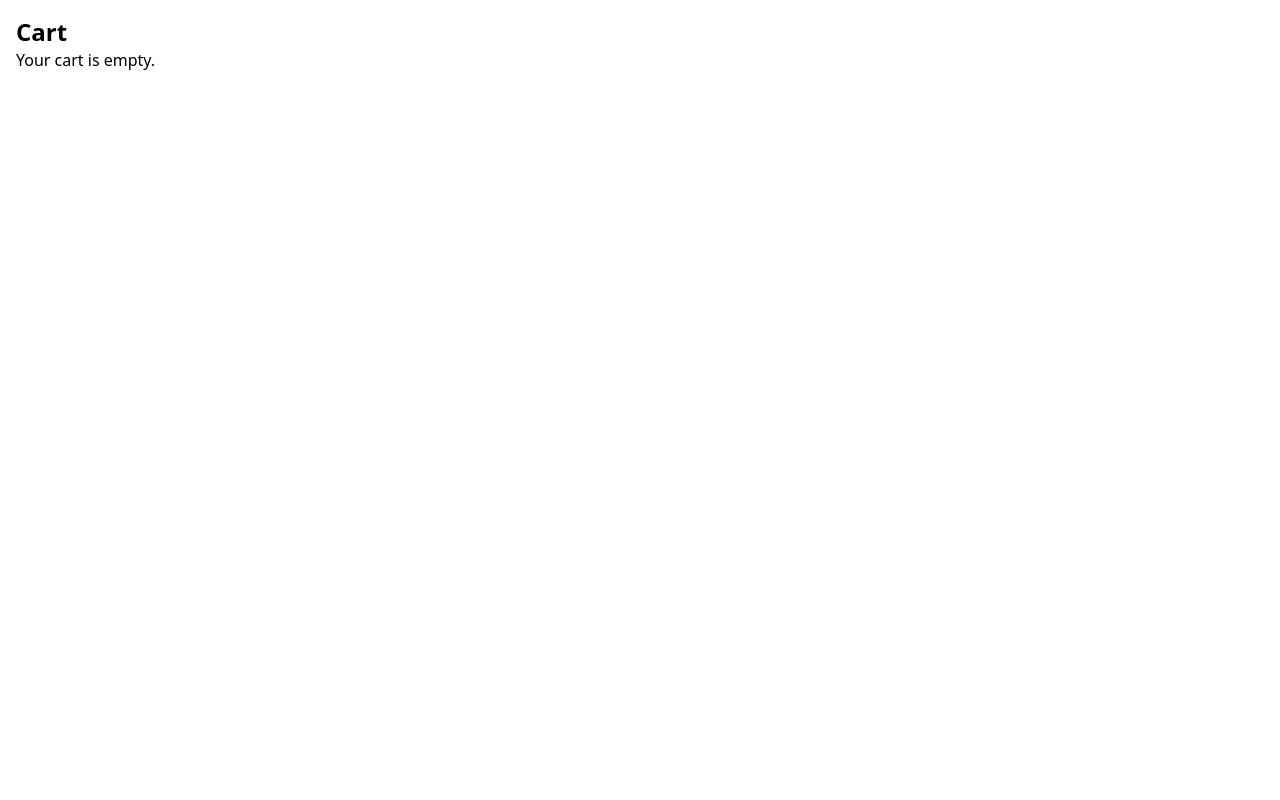
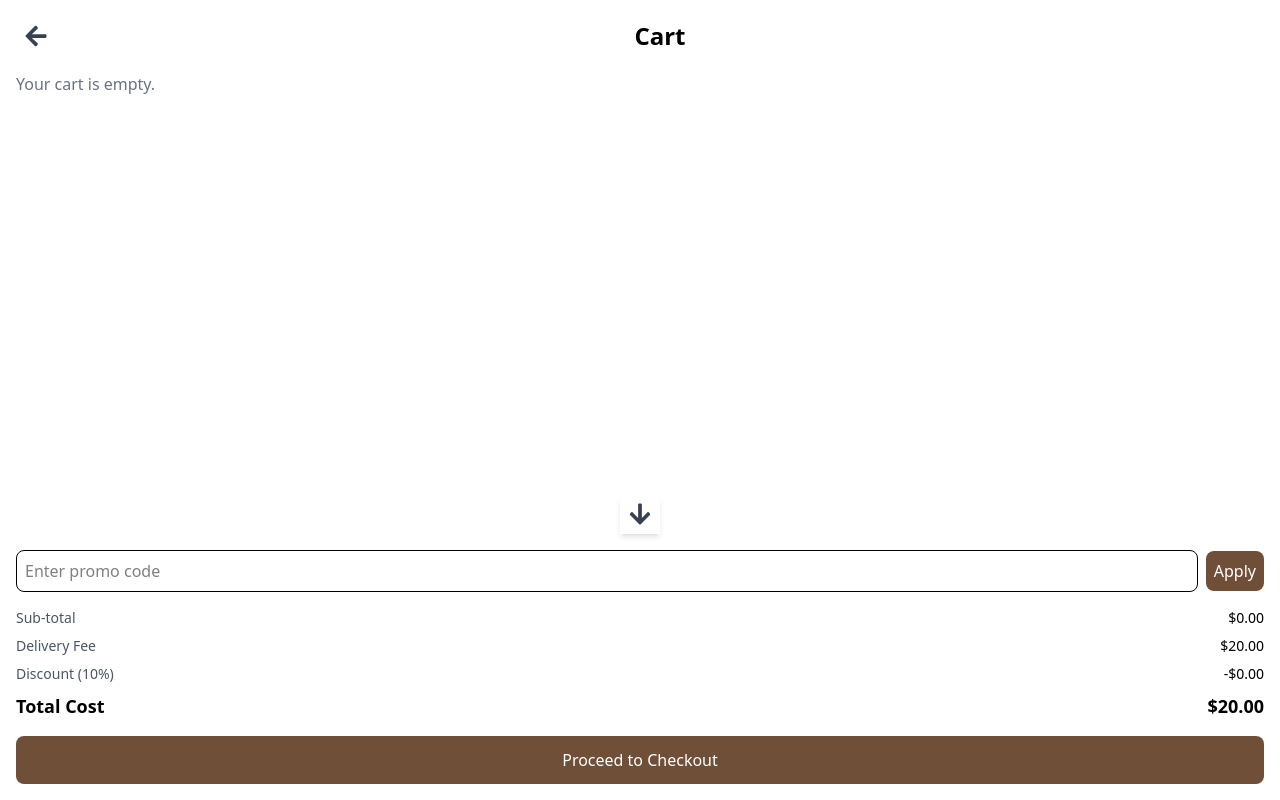
Before and after one commit to iamkayourday/E-Commerce_store, a React (Vite) app: page /cart in a window 1280 px wide. Built offline with nearby package versions, Linux system fonts and the light colour scheme.

Commit message:
enhance Cart component with item quantity management, removal confirmation, and cost summary display; update Home component to pass favorites and toggleFavorite props to ProductList

```diff
--- a/src/Pages/Cart.jsx
+++ b/src/Pages/Cart.jsx
@@ -1,10 +1,205 @@
-import React from 'react';
+import React, { useState, useEffect } from "react";
+import {
+  FaPlus,
+  FaMinus,
+  FaTimes,
+  FaArrowLeft,
+  FaArrowUp,
+  FaArrowDown,
+  FaTrash,
+} from "react-icons/fa";
+import { useNavigate } from "react-router-dom";
 
 const Cart = () => {
+  const navigate = useNavigate();
+  const [cartItems, setCartItems] = useState(
+    JSON.parse(localStorage.getItem("cart")) || []
+  );
+  const [isSummaryVisible, setIsSummaryVisible] = useState(true);
+  const [itemToDelete, setItemToDelete] = useState(null);
+
+  const updateQuantity = (index, newQuantity) => {
+    const updatedCart = [...cartItems];
+    updatedCart[index].quantity = newQuantity;
+    setCartItems(updatedCart);
+    localStorage.setItem("cart", JSON.stringify(updatedCart));
+  };
+
+  const removeItem = (index) => {
+    const updatedCart = cartItems.filter((_, i) => i !== index);
+    setCartItems(updatedCart);
+    localStorage.setItem("cart", JSON.stringify(updatedCart));
+    setItemToDelete(null);
+  };
+
+  const subtotal = cartItems.reduce(
+    (sum, item) => sum + item.price * item.quantity,
+    0
+  );
+  const deliveryFee = 20;
+  const discount = subtotal * 0.1;
+  const totalCost = subtotal + deliveryFee - discount;
+
   return (
     <div className="p-4">
-      <h1 className="text-2xl font-bold">Cart</h1>
-      <p>Your cart is empty.</p>
+      <div className="flex items-center justify-between mb-4">
+        <button onClick={() => navigate(-1)} className="p-2">
+          <FaArrowLeft className="w-6 h-6 text-gray-700" />
+        </button>
+        <h1 className="text-2xl font-bold flex-1 text-center">Cart</h1>
+      </div>
+
+      {cartItems.length > 0 ? (
+        <div className="mt-4 h-[60vh] overflow-y-auto">
+          {cartItems.map((item, index) => (
+            <div
+              key={index}
+              className="bg-white rounded-lg shadow-md p-4 mb-4 relative flex items-center"
+            >
+              <img
+                src={item.mainImage}
+                alt={item.title}
+                className="w-16 h-16 object-cover rounded-lg"
+              />
+              <div className="ml-4 flex-1">
+                <h2 className="text-lg font-semibold">{item.title}</h2>
+                <p className="text-sm text-gray-600">Size: {item.size}</p>
+                <p className="text-sm text-gray-600">Color: {item.color}</p>
+                <p className="text-sm text-gray-600">Price: ${item.price}</p>
+              </div>
+
+              <div className="flex items-center space-x-2">
+                <button
+                  onClick={() =>
+                    updateQuantity(index, Math.max(1, item.quantity - 1))
+                  }
+                  className="p-1 bg-gray-200 rounded-full hover:bg-gray-300 transition-colors"
+                >
+                  <FaMinus className="w-4 h-4" />
+                </button>
+                <span className="text-sm">{item.quantity}</span>
+                <button
+                  onClick={() => updateQuantity(index, item.quantity + 1)}
+                  className="p-1 bg-gray-200 rounded-full hover:bg-gray-300 transition-colors"
+                >
+                  <FaPlus className="w-4 h-4" />
+                </button>
+                <button
+                  onClick={() => setItemToDelete(index)}
+                  className="p-2 text-red-600 hover:text-red-800"
+                >
+                  <FaTrash className="w-5 h-5" />
+                </button>
+              </div>
+            </div>
+          ))}
+        </div>
+      ) : (
+        <p className="text-gray-500">Your cart is empty.</p>
+      )}
+
+      <div
+        className={`fixed bottom-0 left-0 right-0 bg-white p-4 shadow-lg rounded-t-2xl transition-transform duration-300 ${
+          isSummaryVisible ? "translate-y-0" : "translate-y-full"
+        }`}
+      >
+        <button
+          onClick={() => setIsSummaryVisible(!isSummaryVisible)}
+          className="absolute top-0 left-1/2 transform -translate-x-1/2 -translate-y-full bg-white p-2 rounded-t-lg shadow-md"
+        >
+          {isSummaryVisible ? (
+            <FaArrowDown className="w-6 h-6 text-gray-700" />
+          ) : (
+            <FaArrowUp className="w-6 h-6 text-gray-700" />
+          )}
+        </button>
+
+        {itemToDelete !== null ? (
+          <div className="text-center p-4">
+            <h2 className="text-lg font-semibold mb-3">Remove from Cart?</h2>
+
+            {/* Product Details Container */}
+            <div className="flex items-center space-x-4">
+              {/* Product Image */}
+              <img
+                src={cartItems[itemToDelete].mainImage}
+                alt={cartItems[itemToDelete].title}
+                className="w-20 h-20 object-cover rounded-lg"
+              />
+
+              {/* Product Info */}
+              <div className="text-left">
+                <p className="text-sm text-gray-600 font-medium">
+                  {cartItems[itemToDelete].title}
+                </p>
+                <p className="text-sm text-gray-500">
+                  Size: {cartItems[itemToDelete].size}
+                </p>
+                <p className="text-sm text-gray-500">
+                  Color: {cartItems[itemToDelete].color}
+                </p>
+                <p className="text-sm text-gray-500">
+                  Quantity: {cartItems[itemToDelete].quantity}
+                </p>
+              </div>
+            </div>
+
+            {/* Action Buttons */}
+            <div className="flex justify-center space-x-4 mt-4">
+              <button
+                onClick={() => setItemToDelete(null)}
+                className="px-6 py-2 bg-gray-200 rounded-lg hover:bg-gray-300 transition-colors"
+              >
+                Cancel
+              </button>
+              <button
+                onClick={() => removeItem(itemToDelete)}
+                className="px-6 py-2 bg-[#704f38] text-white rounded-lg hover:bg-[#5a3c2d] transition-colors"
+              >
+                Yes, Remove
+              </button>
+            </div>
+          </div>
+        ) : (
+          <>
+            <div className="mb-4">
+              <div className="flex items-center space-x-2">
+                <input
+                  type="text"
+                  placeholder="Enter promo code"
+                  className="flex-1 p-2 border rounded-lg"
+                />
+                <button className="p-2 bg-[#704f38] text-white rounded-lg hover:bg-[#5a3c2d] transition-colors">
+                  Apply
+                </button>
+              </div>
+            </div>
+            <div className="space-y-2">
+              <div className="flex justify-between">
+                <span className="text-sm text-gray-600">Sub-total</span>
+                <span className="text-sm">${subtotal.toFixed(2)}</span>
+              </div>
+              <div className="flex justify-between">
+                <span className="text-sm text-gray-600">Delivery Fee</span>
+                <span className="text-sm">${deliveryFee.toFixed(2)}</span>
+              </div>
+              <div className="flex justify-between">
+                <span className="text-sm text-gray-600">Discount (10%)</span>
+                <span className="text-sm">-${discount.toFixed(2)}</span>
+              </div>
+              <div className="flex justify-between">
+                <span className="text-lg font-bold">Total Cost</span>
+                <span className="text-lg font-bold">
+                  ${totalCost.toFixed(2)}
+                </span>
+              </div>
+            </div>
+            <button className="w-full mt-4 p-3 bg-[#704f38] text-white rounded-lg hover:bg-[#5a3c2d] transition-colors">
+              Proceed to Checkout
+            </button>
+          </>
+        )}
+      </div>
     </div>
   );
 };
--- a/src/Pages/Home.jsx
+++ b/src/Pages/Home.jsx
@@ -11,7 +11,7 @@ import {
 import { GiMonclerJacket, GiArmoredPants, GiClothes } from "react-icons/gi";
 import ProductList from "../Components/ProductList";
 
-const Home = () => {
+const Home = ({ favorites, toggleFavorite }) => {
   const [activeFilter, setActiveFilter] = useState("All"); // State to track active filter
 
   return (
@@ -151,7 +151,7 @@ const Home = () => {
         }
       `}</style>
       {/* Pass activeFilter to ProductList */}
-      <ProductList activeFilter={activeFilter} />
+      <ProductList favorites={favorites} toggleFavorite={toggleFavorite} activeFilter="All" />
     </div>
   );
 };
```
